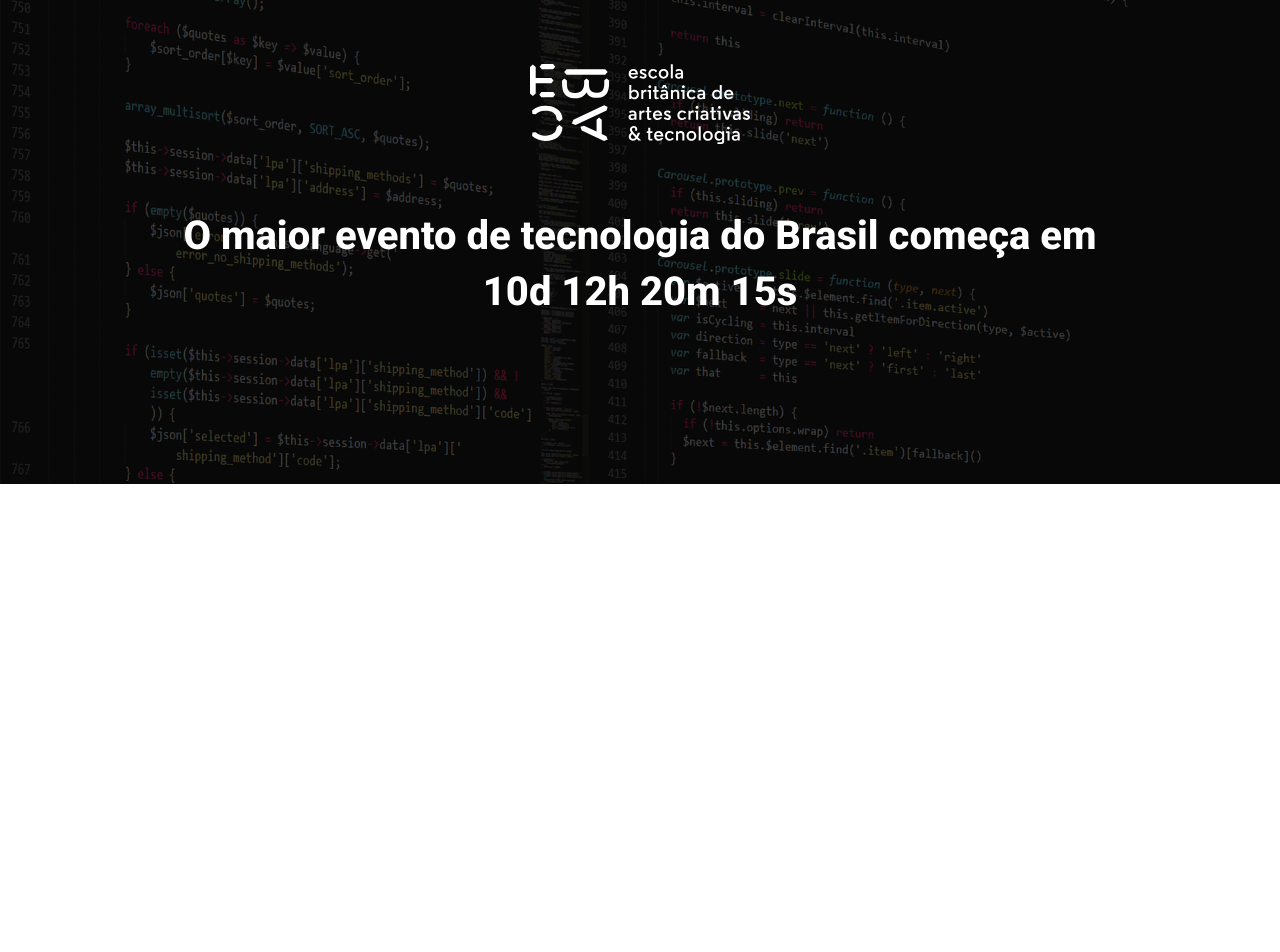
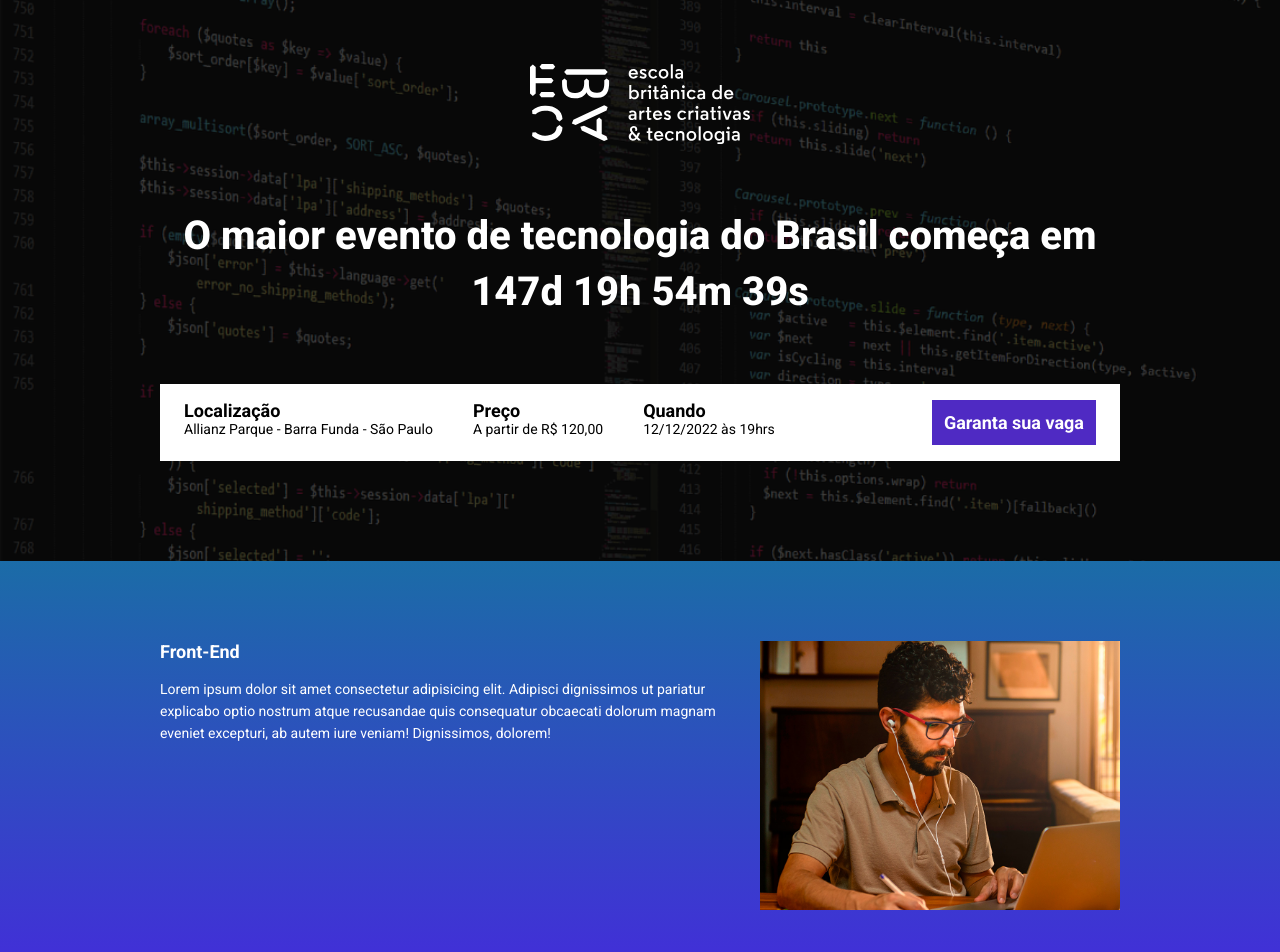
Before and after one commit to Nathanael-hub/ebac_tech_talks, a website built with Parcel: page src/index.html in a window 1280 px wide. Shown: the top 952 px of the page. Before the commit the page ends 800 px from the top, so only its background shows below. Built offline with nearby package versions, Linux system fonts and the light colour scheme.

Commit message:
criando a contagem regressiva

```diff
--- a/package.json
+++ b/package.json
@@ -3,6 +3,7 @@
   "version": "1.0.0",
   "scripts": {
     "dev": "parcel src/index.html src/styles/main.scss src/scripts/main.js",
+    "build" : "parcel build src/index.html",
     "test": "echo \"Error: no test specified\" && exit 1"
   },
   "keywords": [],
--- a/src/index.html
+++ b/src/index.html
@@ -8,19 +8,83 @@
     <link rel="preconnect" href="https://fonts.gstatic.com" crossorigin>
     <link href="https://fonts.googleapis.com/css2?family=Roboto:ital,wght@0,100..900;1,100..900&display=swap" rel="stylesheet">
     <link rel="stylesheet" href="styles/main.scss">
+    <link rel="stylesheet" href="https://unpkg.com/aos@next/dist/aos.css" />
 </head>
 <body>
     <header class="hero">
         <div class="container">
             <img class="hero__logo" src="./images/ebac_logo.svg" alt="Ebac">
             <p class="hero__text">
-                O maior evento de tecnologia do Brasil começa em 10d 12h 20m 15s
+                O maior evento de tecnologia do Brasil começa em <span id="contador"></span>
             </p>
+            <div class="infos-bar">
+                <ul class="infos-bar__infos">
+                    <li class="infos-bar__infos__item">
+                        <b>Localização</b>
+                        Allianz Parque - Barra Funda - São Paulo
+                    </li>
+                    <li class="infos-bar__infos__item">
+                        <b>Preço</b>
+                        A partir de  R$ 120,00
+                    </li>
+                    <li class="infos-bar__infos__item">
+                        <b>Quando</b>
+                        12/12/2022 às 19hrs
+                    </li>
+                </ul>
+                <a href="#" class="button button--primary">
+                    Garanta sua vaga
+                </a>
+            </div>
         </div>
     </header>
 
+    <section class="event event--frontend" >
+        <div class="container" data-aos="fade-right">
+            <div class="event__details">
+                <h2 class="event__details__title">Front-End</h2>
+                <p class="event__details__description">
+                    Lorem ipsum dolor sit amet consectetur adipisicing elit. Adipisci dignissimos ut pariatur explicabo optio nostrum atque recusandae quis consequatur obcaecati dolorum magnam eveniet excepturi, ab autem iure veniam! Dignissimos, dolorem!
+                </p>
+            </div>
+            <img class="event__image" src="./images/frontend.png" alt="Front-end">
+        </div>
+    </section>
+    <section class="event event--ui-ux event--image-left" >
+        <div class="container" data-aos="fade-left">
+            <div class="event__details">
+                <h2 class="event__details__title">UI-UX</h2>
+                <p class="event__details__description">
+                    Lorem ipsum dolor sit amet consectetur adipisicing elit. Adipisci dignissimos ut pariatur explicabo optio nostrum atque recusandae quis consequatur obcaecati dolorum magnam eveniet excepturi, ab autem iure veniam! Dignissimos, dolorem!
+                </p>
+            </div>
+            <img class="event__image" src="./images/frontend.png" alt="Front-end">
+        </div>
+    </section>
+    <section class="event event--data-science">
+        <div class="container" data-aos="fade-right">
+            <div class="event__details">
+                <h2 class="event__details__title">Data Science</h2>
+                <p class="event__details__description">
+                    Lorem ipsum dolor sit amet consectetur adipisicing elit. Adipisci dignissimos ut pariatur explicabo optio nostrum atque recusandae quis consequatur obcaecati dolorum magnam eveniet excepturi, ab autem iure veniam! Dignissimos, dolorem!
+                </p>
+            </div>
+            <img class="event__image" src="./images/frontend.png" alt="Front-end">
+        </div>
+    </section>
+    <section class="event event--backend event--image-left">
+        <div class="container" data-aos="fade-left">
+            <div class="event__details">
+                <h2 class="event__details__title">Back-End</h2>
+                <p class="event__details__description">
+                    Lorem ipsum dolor sit amet consectetur adipisicing elit. Adipisci dignissimos ut pariatur explicabo optio nostrum atque recusandae quis consequatur obcaecati dolorum magnam eveniet excepturi, ab autem iure veniam! Dignissimos, dolorem!
+                </p>
+            </div>
+            <img class="event__image" src="./images/frontend.png" alt="Front-end">
+        </div>
+    </section>
 
-
+    <script src="https://unpkg.com/aos@next/dist/aos.js"></script>
     <script src="scripts/main.js"></script>
 </body>
 </html>
--- a/src/scripts/main.js
+++ b/src/scripts/main.js
@@ -1 +1,31 @@
-console.log("Ola mundo");
+console.log('AOS vai iniciar...');
+AOS.init({
+    once: false,
+    mirror: true
+});
+
+const dataDoEvento = new Date("Dec 12, 2025 19:00:00");
+const  timeStampDoEvento = dataDoEvento.getTime();
+
+const contaAsHoras = setInterval(function() {
+    const agora = new Date();
+    const timeStampAtual = agora.getTime();
+
+    const distanciaAteOEvento = timeStampDoEvento - timeStampAtual;
+
+    const diaEmMS = 1000 * 60 * 60 * 24;
+    const horaEmMs = 1000 * 60 * 60;
+    const minutoEmMs = 1000 * 60;
+
+    const diasAteOEvento = Math.floor(distanciaAteOEvento / diaEmMS);
+    const horasAteOEvento = Math.floor((distanciaAteOEvento %  diaEmMS) / horaEmMs);
+    const minutosAteOEvento = Math.floor((distanciaAteOEvento % horaEmMs) / minutoEmMs);
+    const segundosAteOEvento = Math.floor((distanciaAteOEvento % minutoEmMs) / 1000);
+
+    document.getElementById('contador').innerHTML = `${diasAteOEvento}d ${horasAteOEvento}h ${minutosAteOEvento}m ${segundosAteOEvento}s`;
+
+    if (distanciaAteOEvento < 0 ) {
+        clearInterval(contaAsHoras);
+        document.getElementById('contador').innerHTML = 'Evento expirado';
+    }
+}, 1000);
--- /dev/null
+++ b/src/styles/_event.scss
@@ -0,0 +1,64 @@
+@use 'variables';
+
+.event {
+    padding: 80px 0;
+
+    &--frontend {
+        background-image: linear-gradient(variables.$blue1, variables.$blue2);
+    }
+
+    &--ui-ux {
+        background-image: linear-gradient(variables.$blue2, variables.$pink);
+    }
+
+    &--data-science {
+        background-image: linear-gradient(variables.$pink, variables.$yellow);
+    }
+
+    &--backend {
+        background-image: linear-gradient(variables.$yellow, variables.$pink);
+    }
+
+    &--image-left {
+        .container{
+            flex-direction: row-reverse;
+        }
+    }
+
+    .container{
+        display: flex;
+        gap: 40px;
+    }
+
+    &__image {
+        max-width: 360px;
+    }
+
+    &__details {
+        &__title{
+            font-size: 18px;
+            font-weight: bold;
+            margin-bottom: 16px;
+        }
+
+        &__description{
+            line-height: 22px;
+            font-size: 14px;
+        }
+    }
+
+    @media (max-width: 640px) {
+        .container{
+            display: block;
+        }
+
+        &__image {
+            width: 100%;
+        }
+
+        &__datails{
+            margin: 0;
+            margin-bottom: 16px;
+        }
+    }
+}
--- a/src/styles/_hero.scss
+++ b/src/styles/_hero.scss
@@ -1,9 +1,11 @@
+@use 'variables';
+
 .hero {
     padding-top: 64px;
     padding-bottom: 100px;
     background-image: url(../images/fundo.png);
     background-repeat: no-repeat;
-    block-size: cover;
+    background-size: cover;
     position: relative;
 
     .container{
@@ -16,7 +18,7 @@
         left: 0;
         width: 100%;
         height: 100%;
-        background-color: #000;
+        background-color: variables.$secondaryTextColor;
         content: '';
         opacity: 0.7;
     }
--- /dev/null
+++ b/src/styles/_variables.scss
@@ -0,0 +1,8 @@
+$textColor: #fff;
+$secondaryTextColor: #000;
+
+$blue1:#1B6CA7;
+$blue2:#442BDB;
+$pink:#89223B;
+$yellow: #9C791D;
+$purple: #4F2AC3;
--- /dev/null
+++ b/src/styles/components/_buttons.scss
@@ -0,0 +1,25 @@
+@use '../variables';
+
+.button {
+    padding: 12px;
+    font-size: 18px;
+    font-weight: bold;
+    text-decoration: none;
+    text-align: center;
+    white-space: nowrap;
+
+    &--primary {
+        color: variables.$textColor;
+        background-color: variables.$purple;
+    }
+
+    @media (max-width: 640px) {
+        display: block;
+        width: 100%;
+    }
+
+    @media (max-width: 1024px) {
+        display: flex;
+        align-items: center;
+    }
+}
--- /dev/null
+++ b/src/styles/components/_infos_bar.scss
@@ -0,0 +1,43 @@
+@use '../variables';
+
+.infos-bar{
+    padding: 16px 24px;
+    background-color: variables.$textColor;
+    display: flex;
+    justify-content: space-between;
+
+    &__infos{
+        display: flex;
+        gap: 40px;
+
+        &__item{
+            font-size: 14px;
+            color: variables.$secondaryTextColor;
+
+            b{
+                font-size: 18px;
+                color: variables.$secondaryTextColor;
+                display: block;
+            }
+        }
+    }
+
+    @media (max-width: 640px) {
+        display: block;
+
+        &__infos{
+            display: block;
+
+            &__item{
+                margin-bottom: 24px;
+            }
+        }
+    }
+
+    @media (max-width: 1024px) {
+
+        &__infos{
+            gap: 16px;
+        }
+    }
+}
--- a/src/styles/main.scss
+++ b/src/styles/main.scss
@@ -1,12 +1,18 @@
 @use 'hero';
+@use 'components/infos_bar.scss';
+@use 'components/buttons';
+@use 'event';
+@use 'variables';
+
 
 
 * {
     margin: 0;
     padding: 0;
-    color: #fff;
+    color: variables.$textColor;
     box-sizing: border-box;
     font-family: Roboto, sans-serif;
+    list-style: none;
 }
 
 .container {
```
